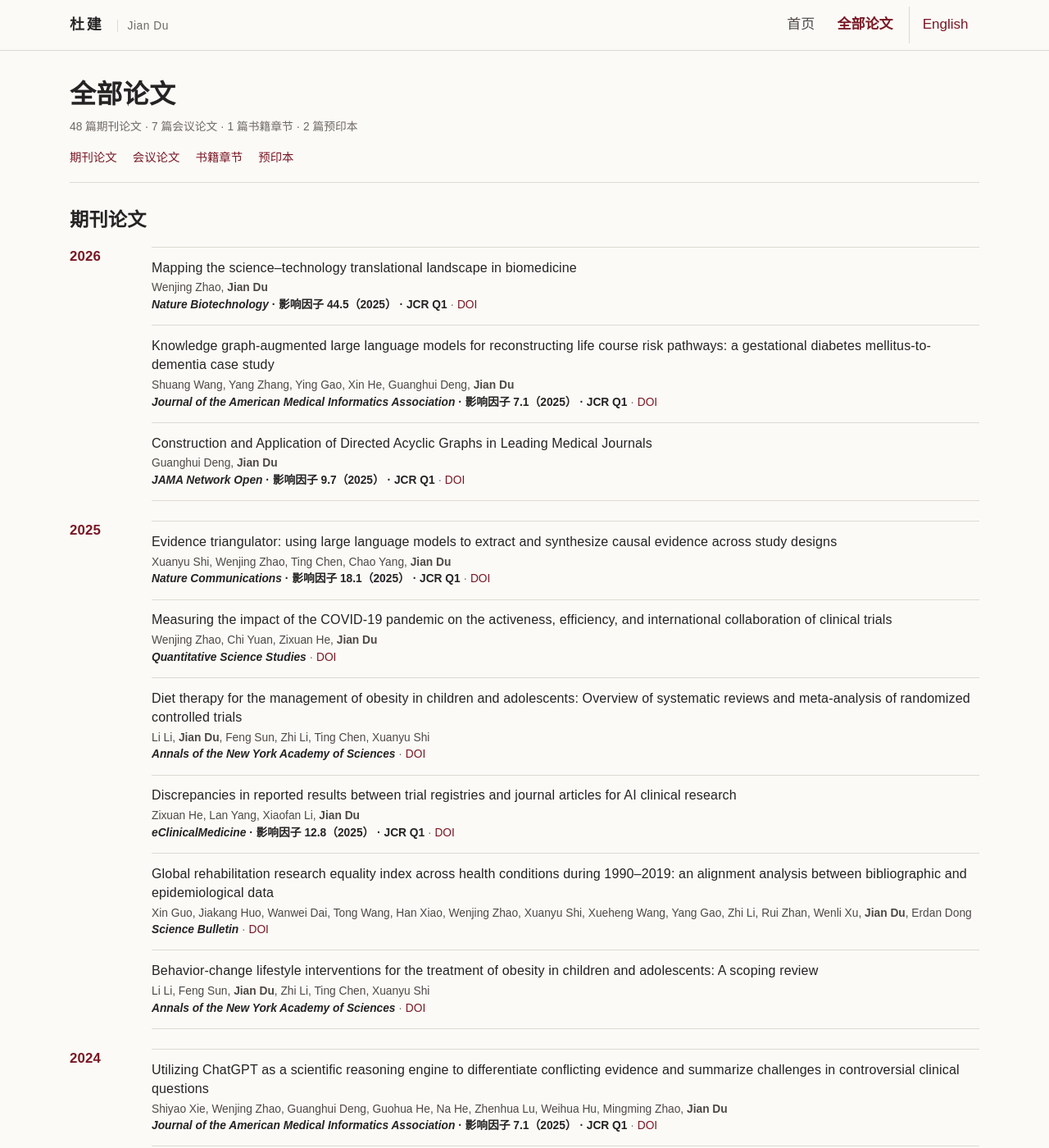
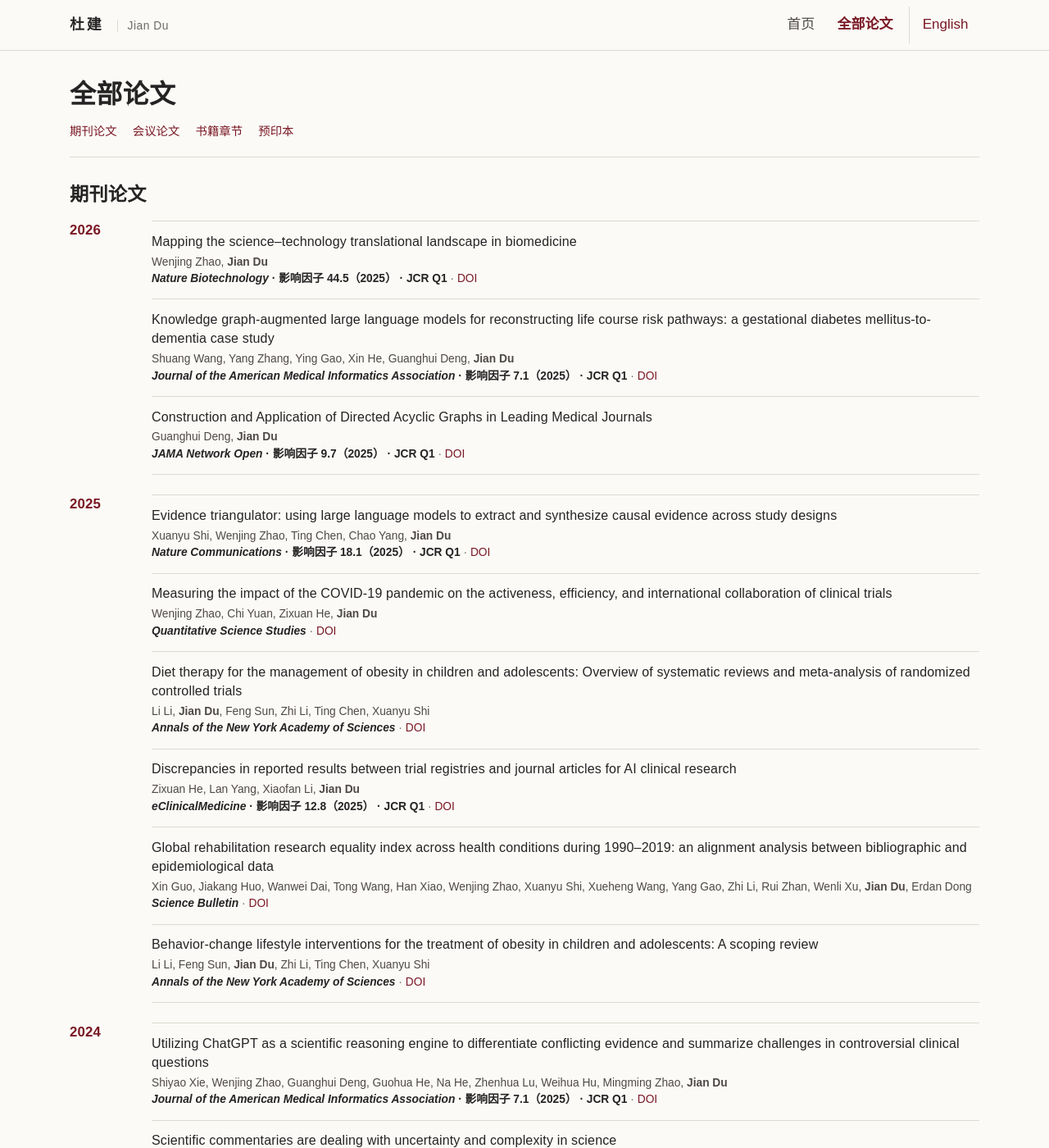
Before and after one commit to dujian-pku/dujian-pku.github.io, a Jekyll site: the page built from zh/publications.html, in a window 1280 px wide and 1400 px high. Shown: the whole window at 82% size. Built offline with Jekyll 4.4.1, drawn with Linux system fonts in a browser that asks for light colours; nearby versions of some CDN libraries; a style sheet for code colours, icons or effects is not loaded.

Commit message:
Remove publication page summary copy

```diff
--- a/_includes/classic_publications.html
+++ b/_includes/classic_publications.html
@@ -5,7 +5,6 @@
 
 <header class="publication-list-header">
     <h1>{% if page.locale == 'zh' %}全部论文{% else %}All Publications{% endif %}</h1>
-    <p class="publication-counts">{% if page.locale == 'zh' %}{{ journal_articles.size }} 篇期刊论文 · {{ conference_papers.size }} 篇会议论文 · {{ book_chapters.size }} 篇书籍章节 · {{ preprints.size }} 篇预印本{% else %}{{ journal_articles.size }} Journal Articles · {{ conference_papers.size }} Conference Papers · {{ book_chapters.size }} Book Chapter · {{ preprints.size }} Preprints{% endif %}</p>
     <nav class="publication-section-nav" aria-label="{% if page.locale == 'zh' %}发表成果分类{% else %}Publication categories{% endif %}">
         <a href="#journal-articles">{% if page.locale == 'zh' %}期刊论文{% else %}Journal Articles{% endif %}</a>
         <a href="#conference-papers">{% if page.locale == 'zh' %}会议论文{% else %}Conference Papers{% endif %}</a>
--- a/_includes/widgets/publication_list_section.html
+++ b/_includes/widgets/publication_list_section.html
@@ -1,7 +1,6 @@
 {% assign items_by_year = include.items | group_by: "year" %}
 <section id="{{ include.section_id }}" class="publication-list-section section-anchor" aria-labelledby="{{ include.section_id }}-heading">
     <h2 id="{{ include.section_id }}-heading">{% if page.locale == 'zh' %}{{ include.title_zh }}{% else %}{{ include.title_en }}{% endif %}</h2>
-    {% if include.preprint %}<p class="publication-type-note">{% if page.locale == 'zh' %}以下成果尚未经过期刊同行评议。{% else %}The following works have not yet undergone journal peer review.{% endif %}</p>{% endif %}
     {% for year in items_by_year %}
     <div class="publication-year-group">
         <h3>{{ year.name }}</h3>
--- a/assets/css/publication-list-v1.css
+++ b/assets/css/publication-list-v1.css
@@ -12,12 +12,6 @@
 .publication-list-header > p {
     max-width: 58rem;
     margin-bottom: 0.45rem;
-}
-
-.publication-counts,
-.publication-type-note {
-    color: var(--muted);
-    font-size: 0.86rem;
 }
 
 .publication-section-nav {
```
